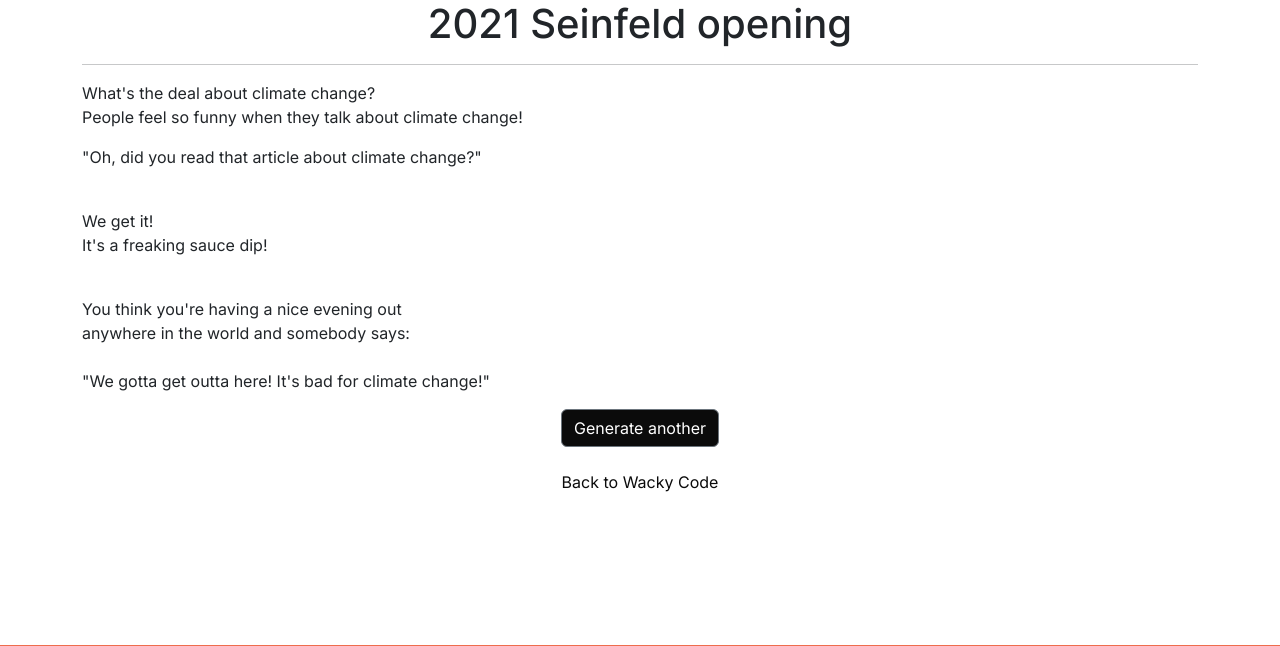
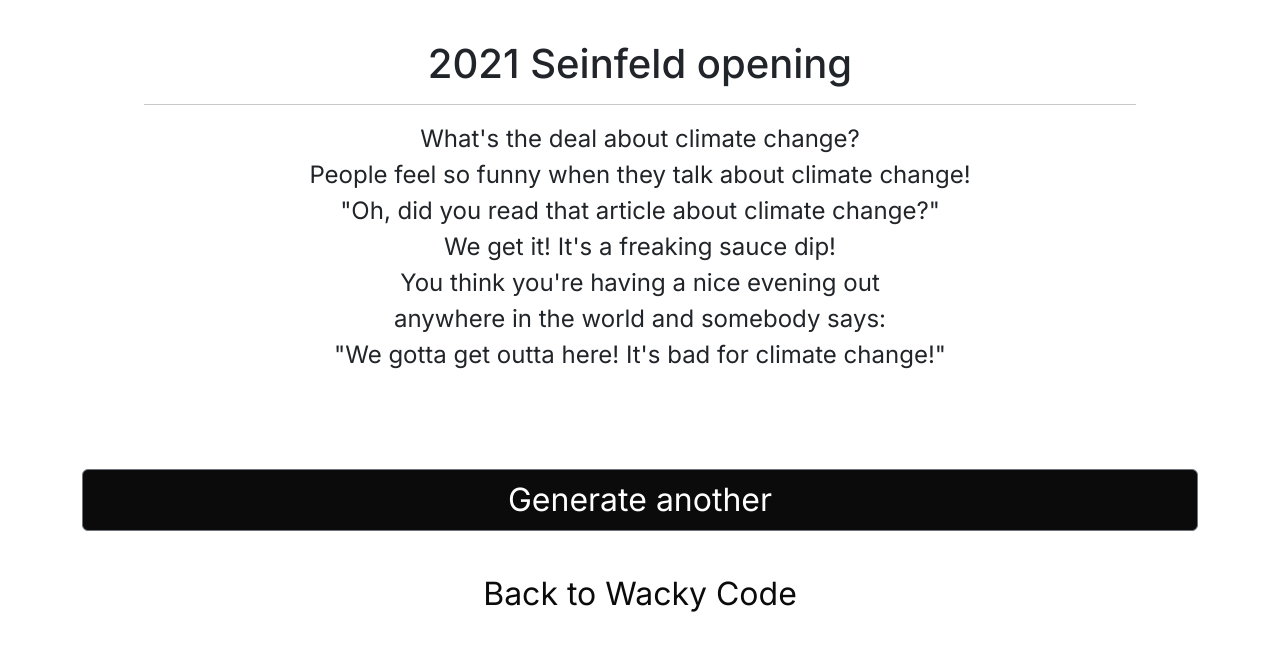
Before and after one commit to paranoid-gland/PythonSitar, a Flask app: page /seinfeld in a window 1280 px wide. Shown: the part 60-706 px from the top of the page. Run offline with Flask 3, Linux system fonts and the light colour scheme.

Commit message:
Fix cyan and purple solid background in index.html, erroneously left after debugging. Fix Wacky Code formatting. Changed the Auslaennder in Burgeramt dialogue (thicker Berlin dialect)

```diff
--- a/static/css/index.css
+++ b/static/css/index.css
@@ -74,7 +74,6 @@
 @media (max-width: 1200px) {
 
 .hero-section {
-  background-color: aqua;
   display: flex;
   align-items: center;
   padding: 2rem;
@@ -107,7 +106,6 @@
 }
 
 .hero-text {
-  background-color: blueviolet;
   flex: 1;
   display: flex;
   flex-direction: column;
--- a/static/css/style.css
+++ b/static/css/style.css
@@ -66,35 +66,37 @@ a:hover {
     text-decoration: underline;
   }
 
+  .wackynav{
+    display: flex;
+    flex-direction: column;
+    justify-content: space-evenly;
+    height: auto;
+    gap: 2rem;
+  }
   .btn-secondary{
-    margin-bottom: 1rem;
     background-color: var(--color-primary-dark);
+    border-radius: 6px;
     color: var(--color-primary-light);
+    font-size: 2rem;
   }
 
   .btn-secondary:hover {
-    margin-bottom: 1rem;
-    font-weight: bold;
     border-radius: 6px;
     background-color:var(--color-primary-accent);
     color: var(--color-primary-dark);
+    font-size: 2rem;
   }
 
   .btn-tertiary{
-    margin-bottom: 1rem;
     color: var(--color-primary-dark);
+      font-size: 2rem;
   }
 
   .btn-tertiary:hover {
-    margin-bottom: 1rem;
     color: var(--color-primary-dark);
     border-color: var(--color-primary-dark);
   }
 
-  .centered-buttons .btn {
-    display: block;
-    margin: 0 auto 1rem auto;
-  }
 
   .dark-divider-medium {
   background-color: #000;
@@ -108,6 +110,23 @@ a:hover {
   margin: 0;
 }
 
+    .wackybox {
+      position:relative;
+      max-width: 992px;
+      margin-left: auto;
+      margin-right: auto;
+      padding:5dvh 0dvh 10dvh 0dvh;
+    }
+    .wackybox h1 {
+      text-align: center;
+    }
+
+        .wackybox p {
+      text-align: center;
+      font-size: 1.5rem;
+    }
+
+
   /* Desktop Section */
   @media (min-width: 992px) {
      .bio{
@@ -116,7 +135,5 @@ a:hover {
       margin-left: auto;
       margin-right: auto;
       padding-top:30px;
-
-
   }
 }
--- a/templates/hrrejection_input.html
+++ b/templates/hrrejection_input.html
@@ -3,7 +3,7 @@
 
 
 <div class="container">
-  <div class="jumbotron">
+  <div class="wackybox">
     <h1>
       <center> HR Rejection Generator </center>
     </h1>
--- a/templates/phrasal_verb.html
+++ b/templates/phrasal_verb.html
@@ -3,10 +3,10 @@
 
 
 <div class="container">
-  <div class="jumbotron">
+  <div class="wackybox">
 	  <h1><center> {{data.verb }} </center></h1>
 	  <hr class="solid">
-	  <p><center><i> Definition</i>: {{ data.definition }} </center></p>
+	  <p>Definition: {{ data.definition }}</p>
   </div>
   {% include 'wackynav.html' %}
 
--- a/templates/seinfeld_opening.html
+++ b/templates/seinfeld_opening.html
@@ -3,19 +3,18 @@
 
 
 <div class="container">
-  <div class="jumbotron">
-	  <h1><center> 2021 Seinfeld opening </center></h1>
+  <div class="wackybox">
+	  <h1>2021 Seinfeld opening </h1>
 	  <hr class="solid">
 	  <p> What's the deal about {{data.seinf_part1}}?
-	  <br> People feel so {{data.seinf_part2}} when they talk about {{data.seinf_part1}}!
-	  <p> "Oh, did you read that article about {{data.seinf_part1}}?"</p>
-	  <br> We get it!
-	  <p> It's a freaking {{data.seinf_part3}}!</p>
-	  <br> You think you're having a nice evening out
-	  <br>{{data.seinf_part4}} and somebody says:
-	  <br> <br>
-	  <p>"We gotta get outta here! It's bad for {{data.seinf_part1}}!"</p>
+	  <br> People feel so {{data.seinf_part2}} when they talk about {{data.seinf_part1}}!<br>
+	  "Oh, did you read that article about {{data.seinf_part1}}?" <br> We get it!
+	  It's a freaking {{data.seinf_part3}}!
+	  <br> You think you're having a nice evening out <br> {{data.seinf_part4}} and somebody says:
+	  <br>
+	  "We gotta get outta here! It's bad for {{data.seinf_part1}}!"</p>
   </div>
+
   {% include 'wackynav.html' %}
 
 {% endblock %}
--- a/templates/wackynav.html
+++ b/templates/wackynav.html
@@ -1,4 +1,4 @@
-<div class="centered-buttons">
+  <div class =wackynav>
 <button onclick=location.reload() type="button" class="btn btn-secondary">Generate another</button>
 <button onclick="location.href='{{ url_for('wacky') }}'" type="button" class="btn btn-tertiary">
   Back to Wacky Code
```
Also changed, not shown: templates/burgeramt.html (+8 -8 lines).
